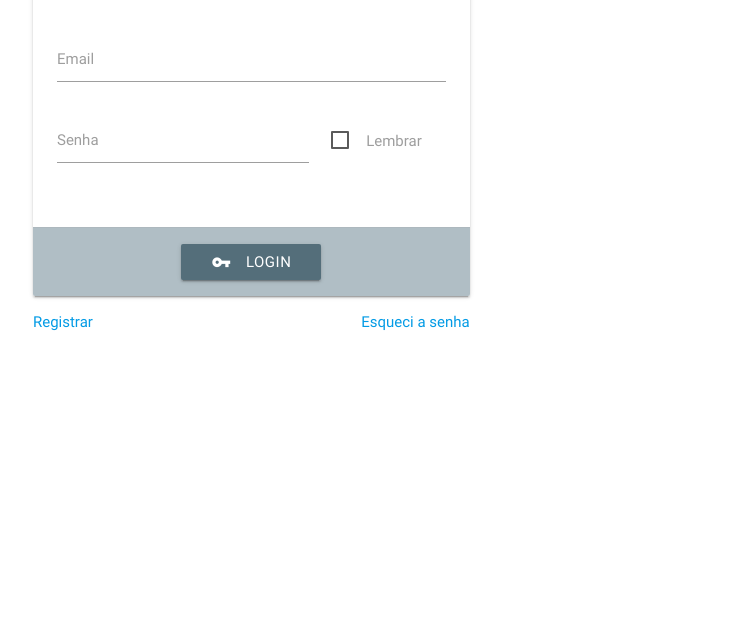
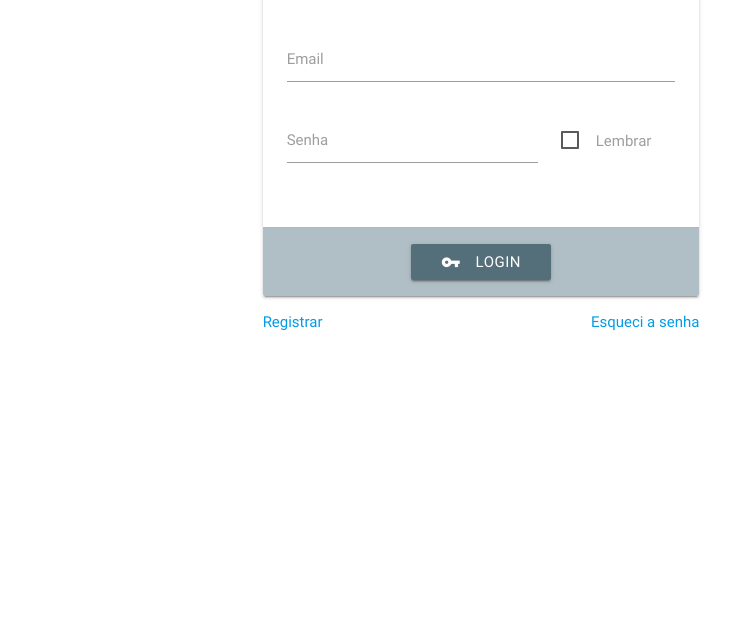
Before and after one commit to lucasduete/jug-site, a website: page src/index.html at #!/login in a window 1280 px wide. Shown: the part 164-800 px from the top of the page, without its empty margins (159-890 px from the left). Drawn offline with nearby package versions, Linux system fonts and the light colour scheme; some packages are replaced by stand-ins of ours; a script that the page names is missing.

Commit message:
Centralizando card de login

```diff
--- a/src/views/login.html
+++ b/src/views/login.html
@@ -1,6 +1,6 @@
 <div class="container" data-ng-init="Login.sair()">
     <div class="row">
-        <div class="col s12 m6 l6">
+        <div class="col s12 m6 l6 offset-l3 offset-m3">
 
             <form class="login-form">
                 <div class="card">
```
